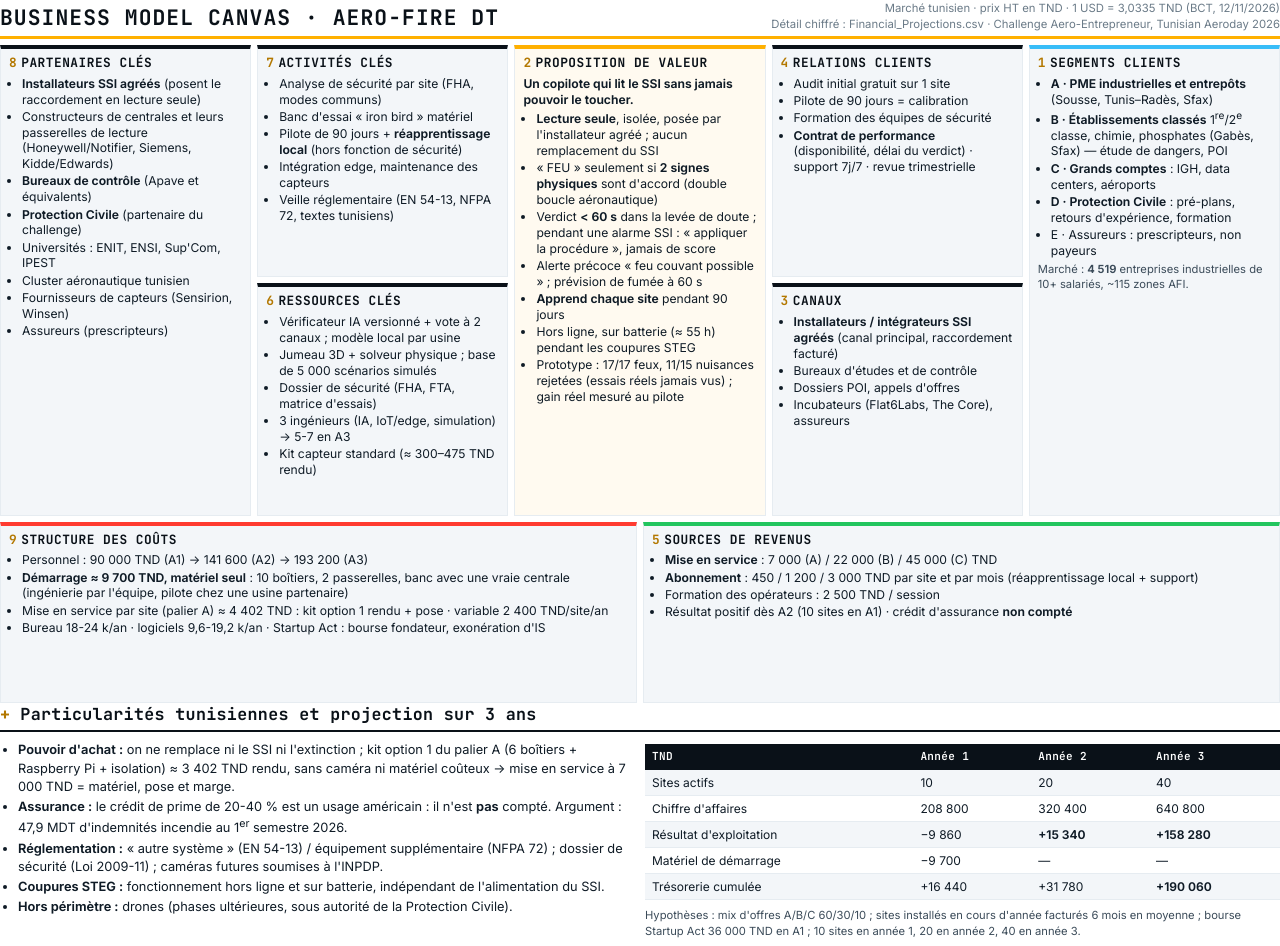
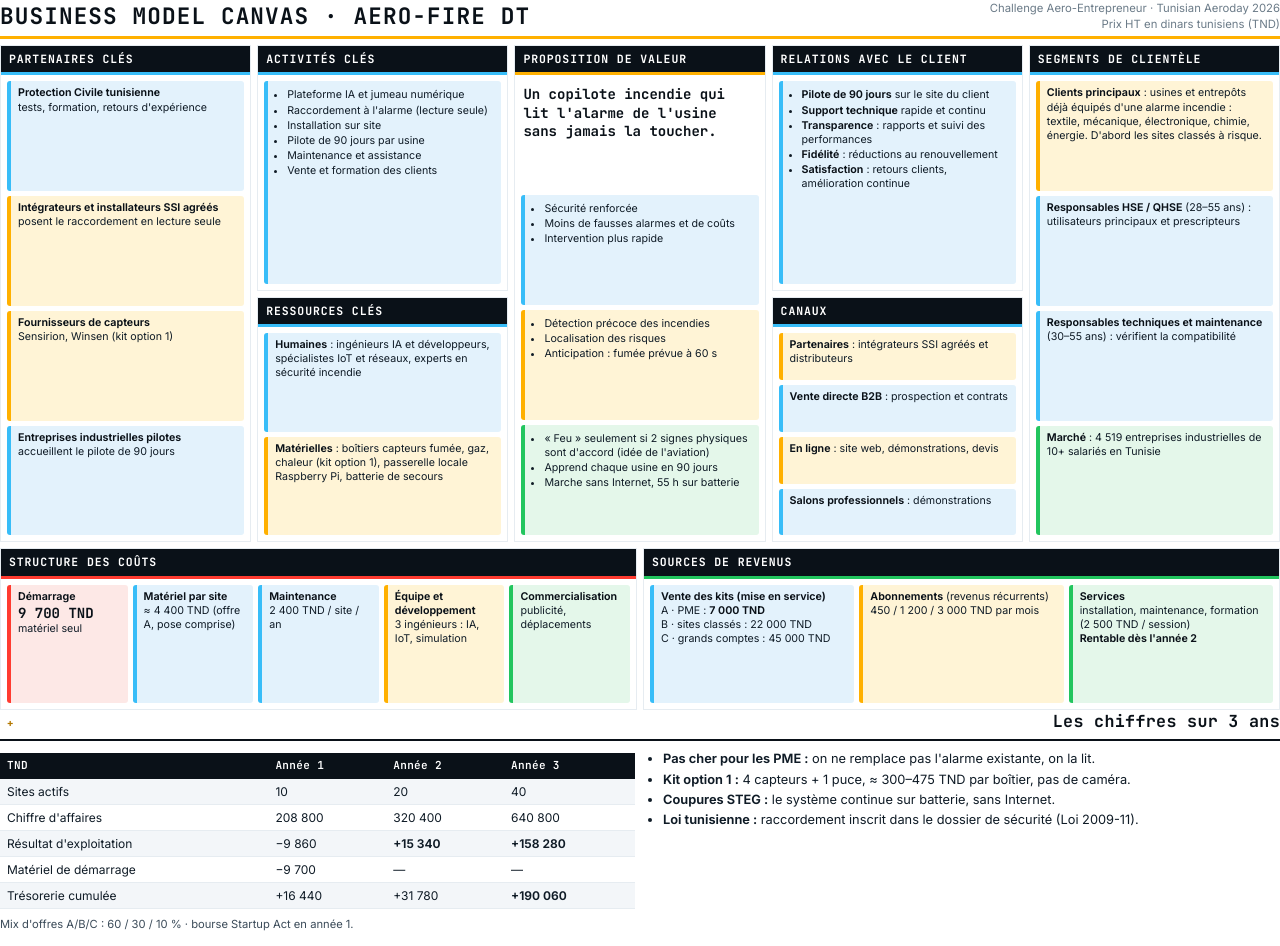
Before and after one commit to AhmedHammouda5000/aero-fire-dt, a plain HTML site: page docs/livrables/pdf_src/03_bmc.html in a window 1280 px wide. Drawn offline with Linux system fonts and the light colour scheme.

Commit message:
BMC: team canvas restyled, corrected (option-1 kit, no camera, offline) and completed with prices
Co-Authored-By: Claude Opus 5.5 <noreply@anthropic.com>

```diff
--- a/docs/livrables/pdf_src/03_bmc.html
+++ b/docs/livrables/pdf_src/03_bmc.html
@@ -1,95 +1,98 @@
 <!doctype html>
-<html lang="fr"><head><meta charset="utf-8"><title>Aero-Fire DT — BMC</title>
+<html lang="fr"><head><meta charset="utf-8"><title>Aero-Fire DT — Business Model Canvas</title>
 <link rel="stylesheet" href="brand.css">
 <style>
-.bmc { display: grid; grid-template-columns: repeat(10, 1fr); grid-template-rows: 1fr 1fr .78fr; gap: 6px; height: 174mm; font-size: 9.1pt; line-height: 1.3; }
-.c { border: 1px solid var(--paper3); border-top: 4px solid var(--navy); background: var(--paper2); padding: 6px 8px; overflow: hidden; }
-.c h3 { font-family: var(--mono); font-size: 9.6pt; margin: 0 0 4px; color: var(--navy); letter-spacing: .04em; }
-.c h3 i { font-style: normal; color: var(--amber-d); margin-right: 4px; }
-.c ul { margin: 0; padding-left: 13px; } .c li { margin: 1.5px 0; }
-.kp { grid-column: 1 / 3; grid-row: 1 / 3; }
-.ka { grid-column: 3 / 5; grid-row: 1; } .kr { grid-column: 3 / 5; grid-row: 2; }
-.vp { grid-column: 5 / 7; grid-row: 1 / 3; border-top-color: var(--amber); background: #fffaf0; }
-.cr { grid-column: 7 / 9; grid-row: 1; } .ch { grid-column: 7 / 9; grid-row: 2; }
-.cs { grid-column: 9 / 11; grid-row: 1 / 3; border-top-color: var(--cyan); }
-.co { grid-column: 1 / 6; grid-row: 3; border-top-color: var(--red); } .rs { grid-column: 6 / 11; grid-row: 3; border-top-color: var(--green); }
 .head { display: flex; justify-content: space-between; align-items: flex-end; margin-bottom: 6px; border-bottom: 3px solid var(--amber); padding-bottom: 4px; }
-.head h1 { font-family: var(--mono); font-size: 16pt; margin: 0; color: var(--navy); letter-spacing: .05em; }
+.head h1 { font-family: var(--mono); font-size: 17pt; margin: 0; color: var(--navy); letter-spacing: .05em; }
 .head .s { font-size: 8.5pt; color: var(--mute); text-align: right; }
+.bmc { display: grid; grid-template-columns: repeat(10, 1fr); grid-template-rows: 1fr 1fr .66fr; gap: 6px; height: 176mm; }
+.c { border: 1px solid var(--paper3); background: #fff; overflow: hidden; display: flex; flex-direction: column; }
+.c > h3 { margin: 0; background: var(--navy); color: #fff; font-family: var(--mono); font-size: 8.6pt; letter-spacing: .08em; padding: 5px 8px; border-bottom: 3px solid var(--cyan); }
+.c.vp > h3 { border-bottom-color: var(--amber); } .c.co > h3 { border-bottom-color: var(--red); } .c.rs > h3 { border-bottom-color: var(--green); }
+.notes { padding: 6px; display: flex; flex-direction: column; gap: 5px; flex: 1; }
+.notes.row { flex-direction: row; }
+.n { padding: 5px 7px; font-size: 8pt; line-height: 1.32; border-radius: 3px; flex: 1; }
+.n b { color: var(--navy); }
+.n ul { margin: 2px 0 0; padding-left: 12px; } .n li { margin: 1px 0; }
+.b1 { background: #e3f2fc; border-left: 4px solid var(--cyan); }
+.y1 { background: #fff4d6; border-left: 4px solid var(--amber); }
+.g1 { background: #e4f7ea; border-left: 4px solid var(--green); }
+.r1 { background: #fde8e6; border-left: 4px solid var(--red); }
+.big { font-family: var(--mono); font-size: 10.5pt; font-weight: 700; color: var(--navy); }
+.kp { grid-column: 1 / 3; grid-row: 1 / 3; } .ka { grid-column: 3 / 5; grid-row: 1; } .kr { grid-column: 3 / 5; grid-row: 2; }
+.vp { grid-column: 5 / 7; grid-row: 1 / 3; } .cr { grid-column: 7 / 9; grid-row: 1; } .ch { grid-column: 7 / 9; grid-row: 2; }
+.cs { grid-column: 9 / 11; grid-row: 1 / 3; } .co { grid-column: 1 / 6; grid-row: 3; } .rs { grid-column: 6 / 11; grid-row: 3; }
 </style></head>
 <body class="doc">
-<div class="head"><h1>BUSINESS MODEL CANVAS · AERO-FIRE DT</h1><div class="s">Marché tunisien · prix HT en TND · 1 USD = 3,0335 TND (BCT, 12/11/2026)<br>Détail chiffré : Financial_Projections.csv · Challenge Aero-Entrepreneur, Tunisian Aeroday 2026</div></div>
+<div class="head"><h1>BUSINESS MODEL CANVAS · AERO-FIRE DT</h1><div class="s">Challenge Aero-Entrepreneur · Tunisian Aeroday 2026<br>Prix HT en dinars tunisiens (TND)</div></div>
 <div class="bmc">
-<div class="c kp"><h3><i>8</i>PARTENAIRES CLÉS</h3><ul>
-<li><b>Installateurs SSI agréés</b> (posent le raccordement en lecture seule)</li>
-<li>Constructeurs de centrales et leurs passerelles de lecture (Honeywell/Notifier, Siemens, Kidde/Edwards)</li>
-<li><b>Bureaux de contrôle</b> (Apave et équivalents)</li>
-<li><b>Protection Civile</b> (partenaire du challenge)</li>
-<li>Universités : ENIT, ENSI, Sup'Com, IPEST</li>
-<li>Cluster aéronautique tunisien</li>
-<li>Fournisseurs de capteurs (Sensirion, Winsen)</li>
-<li>Assureurs (prescripteurs)</li></ul></div>
-<div class="c ka"><h3><i>7</i>ACTIVITÉS CLÉS</h3><ul>
-<li>Analyse de sécurité par site (FHA, modes communs)</li>
-<li>Banc d'essai « iron bird » matériel</li>
-<li>Pilote de 90 jours + <b>réapprentissage local</b> (hors fonction de sécurité)</li>
-<li>Intégration edge, maintenance des capteurs</li>
-<li>Veille réglementaire (EN 54-13, NFPA 72, textes tunisiens)</li></ul></div>
-<div class="c kr"><h3><i>6</i>RESSOURCES CLÉS</h3><ul>
-<li>Vérificateur IA versionné + vote à 2 canaux ; modèle local par usine</li>
-<li>Jumeau 3D + solveur physique ; base de 5 000 scénarios simulés</li>
-<li>Dossier de sécurité (FHA, FTA, matrice d'essais)</li>
-<li>3 ingénieurs (IA, IoT/edge, simulation) → 5-7 en A3</li>
-<li>Kit capteur standard (≈ 300–475 TND rendu)</li></ul></div>
-<div class="c vp"><h3><i>2</i>PROPOSITION DE VALEUR</h3>
-<p style="margin:0 0 4px"><b>Un copilote qui lit le SSI sans jamais pouvoir le toucher.</b></p><ul>
-<li><b>Lecture seule</b>, isolée, posée par l'installateur agréé ; aucun remplacement du SSI</li>
-<li>« FEU » seulement si <b>2 signes physiques</b> sont d'accord (double boucle aéronautique)</li>
-<li>Verdict <b>&lt; 60 s</b> dans la levée de doute ; pendant une alarme SSI : « appliquer la procédure », jamais de score</li>
-<li>Alerte précoce « feu couvant possible » ; prévision de fumée à 60 s</li>
-<li><b>Apprend chaque site</b> pendant 90 jours</li>
-<li>Hors ligne, sur batterie (≈ 55 h) pendant les coupures STEG</li>
-<li>Prototype : 17/17 feux, 11/15 nuisances rejetées (essais réels jamais vus) ; gain réel mesuré au pilote</li></ul></div>
-<div class="c cr"><h3><i>4</i>RELATIONS CLIENTS</h3><ul>
-<li>Audit initial gratuit sur 1 site</li>
-<li>Pilote de 90 jours = calibration</li>
-<li>Formation des équipes de sécurité</li>
-<li><b>Contrat de performance</b> (disponibilité, délai du verdict) · support 7j/7 · revue trimestrielle</li></ul></div>
-<div class="c ch"><h3><i>3</i>CANAUX</h3><ul>
-<li><b>Installateurs / intégrateurs SSI agréés</b> (canal principal, raccordement facturé)</li>
-<li>Bureaux d'études et de contrôle</li>
-<li>Dossiers POI, appels d'offres</li>
-<li>Incubateurs (Flat6Labs, The Core), assureurs</li></ul></div>
-<div class="c cs"><h3><i>1</i>SEGMENTS CLIENTS</h3><ul>
-<li><b>A · PME industrielles et entrepôts</b> (Sousse, Tunis–Radès, Sfax)</li>
-<li><b>B · Établissements classés</b> 1<sup>re</sup>/2<sup>e</sup> classe, chimie, phosphates (Gabès, Sfax) — étude de dangers, POI</li>
-<li><b>C · Grands comptes</b> : IGH, data centers, aéroports</li>
-<li><b>D · Protection Civile</b> : pré-plans, retours d'expérience, formation</li>
-<li>E · Assureurs : prescripteurs, non payeurs</li></ul>
-<p class="small" style="margin-top:4px">Marché : <b>4 519</b> entreprises industrielles de 10+ salariés, ~115 zones AFI.</p></div>
-<div class="c co"><h3><i>9</i>STRUCTURE DES COÛTS</h3><ul>
-<li>Personnel : 90 000 TND (A1) → 141 600 (A2) → 193 200 (A3)</li>
-<li><b>Démarrage ≈ 9 700 TND, matériel seul</b> : 10 boîtiers, 2 passerelles, banc avec une vraie centrale (ingénierie par l'équipe, pilote chez une usine partenaire)</li>
-<li>Mise en service par site (palier A) ≈ 4 402 TND : kit option 1 rendu + pose · variable 2 400 TND/site/an</li>
-<li>Bureau 18-24 k/an · logiciels 9,6-19,2 k/an · Startup Act : bourse fondateur, exonération d'IS</li></ul></div>
-<div class="c rs"><h3><i>5</i>SOURCES DE REVENUS</h3><ul>
-<li><b>Mise en service</b> : 7 000 (A) / 22 000 (B) / 45 000 (C) TND</li>
-<li><b>Abonnement</b> : 450 / 1 200 / 3 000 TND par site et par mois (réapprentissage local + support)</li>
-<li>Formation des opérateurs : 2 500 TND / session</li>
-<li>Résultat positif dès A2 (10 sites en A1) · crédit d'assurance <b>non compté</b></li></ul></div>
+
+<div class="c kp"><h3>PARTENAIRES CLÉS</h3><div class="notes">
+  <div class="n b1"><b>Protection Civile tunisienne</b><br>tests, formation, retours d'expérience</div>
+  <div class="n y1"><b>Intégrateurs et installateurs SSI agréés</b><br>posent le raccordement en lecture seule</div>
+  <div class="n y1"><b>Fournisseurs de capteurs</b><br>Sensirion, Winsen (kit option 1)</div>
+  <div class="n b1"><b>Entreprises industrielles pilotes</b><br>accueillent le pilote de 90 jours</div>
+</div></div>
+
+<div class="c ka"><h3>ACTIVITÉS CLÉS</h3><div class="notes"><div class="n b1"><ul>
+  <li>Plateforme IA et jumeau numérique</li>
+  <li>Raccordement à l'alarme (lecture seule)</li>
+  <li>Installation sur site</li>
+  <li>Pilote de 90 jours par usine</li>
+  <li>Maintenance et assistance</li>
+  <li>Vente et formation des clients</li></ul></div></div></div>
+
+<div class="c kr"><h3>RESSOURCES CLÉS</h3><div class="notes">
+  <div class="n b1"><b>Humaines</b> : ingénieurs IA et développeurs, spécialistes IoT et réseaux, experts en sécurité incendie</div>
+  <div class="n y1"><b>Matérielles</b> : boîtiers capteurs fumée, gaz, chaleur (kit option 1), passerelle locale Raspberry Pi, batterie de secours</div>
+</div></div>
+
+<div class="c vp"><h3>PROPOSITION DE VALEUR</h3><div class="notes">
+  <div class="n" style="padding:4px 2px"><span class="big">Un copilote incendie qui lit l'alarme de l'usine sans jamais la toucher.</span></div>
+  <div class="n b1"><ul><li>Sécurité renforcée</li><li>Moins de fausses alarmes et de coûts</li><li>Intervention plus rapide</li></ul></div>
+  <div class="n y1"><ul><li>Détection précoce des incendies</li><li>Localisation des risques</li><li>Anticipation : fumée prévue à 60 s</li></ul></div>
+  <div class="n g1"><ul><li>« Feu » seulement si 2 signes physiques sont d'accord (idée de l'aviation)</li><li>Apprend chaque usine en 90 jours</li><li>Marche sans Internet, 55 h sur batterie</li></ul></div>
+</div></div>
+
+<div class="c cr"><h3>RELATIONS AVEC LE CLIENT</h3><div class="notes"><div class="n b1"><ul>
+  <li><b>Pilote de 90 jours</b> sur le site du client</li>
+  <li><b>Support technique</b> rapide et continu</li>
+  <li><b>Transparence</b> : rapports et suivi des performances</li>
+  <li><b>Fidélité</b> : réductions au renouvellement</li>
+  <li><b>Satisfaction</b> : retours clients, amélioration continue</li></ul></div></div></div>
+
+<div class="c ch"><h3>CANAUX</h3><div class="notes">
+  <div class="n y1"><b>Partenaires</b> : intégrateurs SSI agréés et distributeurs</div>
+  <div class="n b1"><b>Vente directe B2B</b> : prospection et contrats</div>
+  <div class="n y1"><b>En ligne</b> : site web, démonstrations, devis</div>
+  <div class="n b1"><b>Salons professionnels</b> : démonstrations</div>
+</div></div>
+
+<div class="c cs"><h3>SEGMENTS DE CLIENTÈLE</h3><div class="notes">
+  <div class="n y1"><b>Clients principaux</b> : usines et entrepôts déjà équipés d'une alarme incendie : textile, mécanique, électronique, chimie, énergie. D'abord les sites classés à risque.</div>
+  <div class="n b1"><b>Responsables HSE / QHSE</b> (28–55 ans) : utilisateurs principaux et prescripteurs</div>
+  <div class="n b1"><b>Responsables techniques et maintenance</b> (30–55 ans) : vérifient la compatibilité</div>
+  <div class="n g1"><b>Marché</b> : 4 519 entreprises industrielles de 10+ salariés en Tunisie</div>
+</div></div>
+
+<div class="c co"><h3>STRUCTURE DES COÛTS</h3><div class="notes row">
+  <div class="n r1"><b>Démarrage</b><br><span class="big">9 700 TND</span><br>matériel seul</div>
+  <div class="n b1"><b>Matériel par site</b><br>≈ 4 400 TND (offre A, pose comprise)</div>
+  <div class="n b1"><b>Maintenance</b><br>2 400 TND / site / an</div>
+  <div class="n y1"><b>Équipe et développement</b><br>3 ingénieurs : IA, IoT, simulation</div>
+  <div class="n g1"><b>Commercialisation</b><br>publicité, déplacements</div>
+</div></div>
+
+<div class="c rs"><h3>SOURCES DE REVENUS</h3><div class="notes row">
+  <div class="n b1"><b>Vente des kits (mise en service)</b><br>A · PME : <b>7 000 TND</b><br>B · sites classés : 22 000 TND<br>C · grands comptes : 45 000 TND</div>
+  <div class="n y1"><b>Abonnements</b> (revenus récurrents)<br>450 / 1 200 / 3 000 TND par mois</div>
+  <div class="n g1"><b>Services</b><br>installation, maintenance, formation (2 500 TND / session)<br><b>Rentable dès l'année 2</b></div>
+</div></div>
+
 </div>
 
-<h2 class="pb" style="margin-top:0"><span class="n">+</span>Particularités tunisiennes et projection sur 3 ans</h2>
+<h2 class="pb" style="margin-top:0"><span class="n">+</span>Les chiffres sur 3 ans</h2>
 <div class="grid2">
-<div>
-<ul>
-<li><b>Pouvoir d'achat :</b> on ne remplace ni le SSI ni l'extinction ; kit option 1 du palier A (6 boîtiers + Raspberry Pi + isolation) ≈ 3 402 TND rendu, sans caméra ni matériel coûteux → mise en service à 7 000 TND = matériel, pose et marge.</li>
-<li><b>Assurance :</b> le crédit de prime de 20-40 % est un usage américain : il n'est <b>pas</b> compté. Argument : 47,9 MDT d'indemnités incendie au 1<sup>er</sup> semestre 2026.</li>
-<li><b>Réglementation :</b> « autre système » (EN 54-13) / équipement supplémentaire (NFPA 72) ; dossier de sécurité (Loi 2009-11) ; caméras futures soumises à l'INPDP.</li>
-<li><b>Coupures STEG :</b> fonctionnement hors ligne et sur batterie, indépendant de l'alimentation du SSI.</li>
-<li><b>Hors périmètre :</b> drones (phases ultérieures, sous autorité de la Protection Civile).</li>
-</ul>
-</div>
 <div>
 <table>
 <tr><th>TND</th><th>Année 1</th><th>Année 2</th><th>Année 3</th></tr>
@@ -99,7 +102,15 @@
 <tr><td>Matériel de démarrage</td><td>−9 700</td><td>—</td><td>—</td></tr>
 <tr><td>Trésorerie cumulée</td><td>+16 440</td><td>+31 780</td><td><b>+190 060</b></td></tr>
 </table>
-<p class="small">Hypothèses : mix d'offres A/B/C 60/30/10 ; sites installés en cours d'année facturés 6 mois en moyenne ; bourse Startup Act 36 000 TND en A1 ; 10 sites en année 1, 20 en année 2, 40 en année 3.</p>
+<p class="small">Mix d'offres A/B/C : 60 / 30 / 10 % · bourse Startup Act en année 1.</p>
+</div>
+<div>
+<ul>
+<li><b>Pas cher pour les PME :</b> on ne remplace pas l'alarme existante, on la lit.</li>
+<li><b>Kit option 1 :</b> 4 capteurs + 1 puce, ≈ 300–475 TND par boîtier, pas de caméra.</li>
+<li><b>Coupures STEG :</b> le système continue sur batterie, sans Internet.</li>
+<li><b>Loi tunisienne :</b> raccordement inscrit dans le dossier de sécurité (Loi 2009-11).</li>
+</ul>
 </div>
 </div>
 </body></html>
```
Also changed, not shown: 1 other file.
